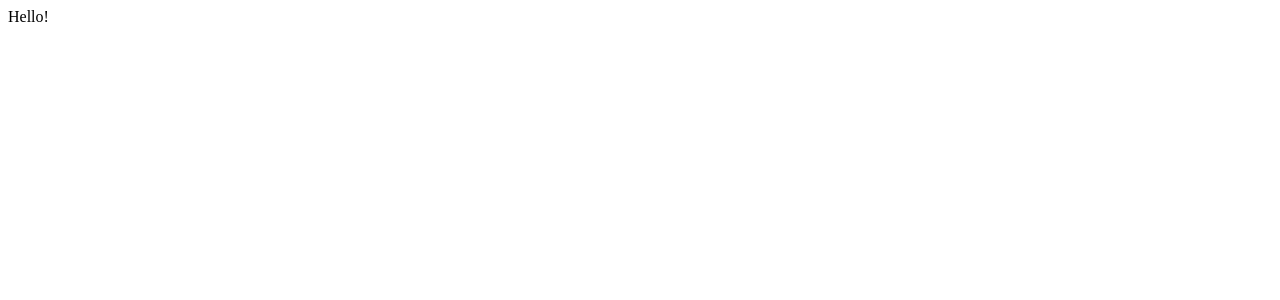
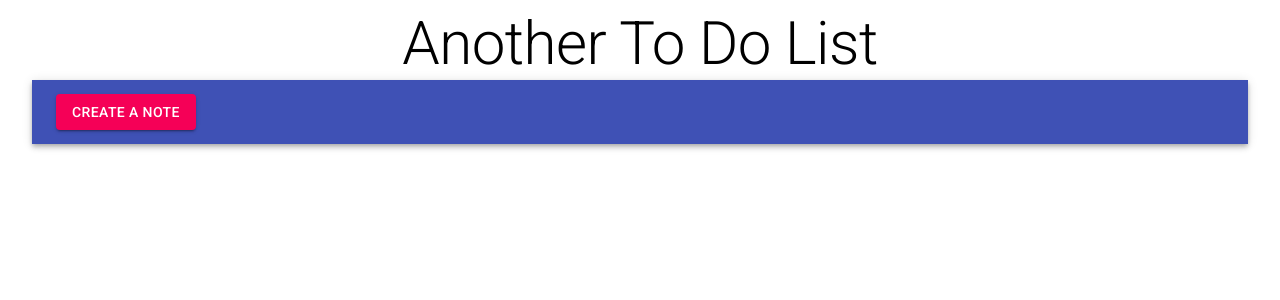
Before and after one commit to IvanciuVlad/another-to-do-app, a React (Create React App) app: page / in a window 1280 px wide. Shown: the top 300 px of the page. Built offline with nearby package versions, Linux system fonts and the light colour scheme.

Commit message:
Aded reducers

```diff
--- a/package.json
+++ b/package.json
@@ -3,10 +3,12 @@
   "version": "0.1.0",
   "private": true,
   "dependencies": {
+    "@material-ui/core": "^4.11.0",
     "@material-ui/icons": "^4.9.1",
     "@testing-library/jest-dom": "^4.2.4",
     "@testing-library/react": "^9.3.2",
     "@testing-library/user-event": "^7.1.2",
+    "lodash": "^4.17.20",
     "react": "^16.13.1",
     "react-dom": "^16.13.1",
     "react-scripts": "3.4.3"
@@ -31,5 +33,8 @@
       "last 1 firefox version",
       "last 1 safari version"
     ]
+  },
+  "devDependencies": {
+    "react-redux": "^7.2.1"
   }
 }
--- a/public/index.html
+++ b/public/index.html
@@ -26,7 +26,7 @@
       work correctly both with client-side routing and a non-root public URL.
       Learn how to configure a non-root public URL by running `npm run build`.
     -->
-    <title>React App</title>
+    <title>To Do List</title>
   </head>
   <body>
     <noscript>You need to enable JavaScript to run this app.</noscript>
--- a/src/App.js
+++ b/src/App.js
@@ -1,11 +1,29 @@
 import React from "react";
+import {Container, Typography, AppBar, Toolbar, Button} from '@material-ui/core';
+
 
 class App extends React.Component {
 
     render() {
         return (
             <div>
-                Hello!
+                <Container>
+                    <Typography align="center" variant="h2">
+                        Another To Do List
+                    </Typography>
+                </Container>
+                <Container id="menu">
+                    <AppBar position="static">
+                        <Toolbar>
+                            <Button variant="contained" color="secondary">
+                                Create a Note
+                            </Button>
+                        </Toolbar>
+                    </AppBar>
+                </Container>
+                <Container>
+
+                </Container>
             </div>
         );
     }
--- /dev/null
+++ b/src/actions.js
@@ -0,0 +1,5 @@
+import {ADD, UPDATE, DELETE} from "./actiontypes";
+
+export const addNote = (formValues) => {
+
+}
--- /dev/null
+++ b/src/actiontypes.js
@@ -0,0 +1,3 @@
+export const ADD_NOTE = 'ADD_NOTE';
+export const UPDATE_NOTE = 'UPDATE_NOTE';
+export const DELETE_NOTE = 'DELETE_NOTE';
--- a/src/index.js
+++ b/src/index.js
@@ -1,5 +1,20 @@
 import React from "react";
 import ReactDOM from "react-dom";
+import {Provider} from "react-redux";
+import {applyMiddleware, createStore, compose} from "redux";
+import reduxThunk from "redux-thunk";
+
 import App from "./App";
+import reducers from './reducers';
 
-ReactDOM.render(<App />, document.querySelector("#root"))
+const composeEnhancers = window.__REDUX_DEVTOOLS_EXTENSION_COMPOSE__ || compose;
+const store = createStore(
+    reducers,
+    composeEnhancers(applyMiddleware(reduxThunk))
+);
+
+ReactDOM.render(
+    <Provider store={store}>
+        <App/>
+    </Provider>,
+    document.querySelector("#root"))
--- /dev/null
+++ b/src/reducers.js
@@ -0,0 +1,15 @@
+import {ADD_NOTE, UPDATE_NOTE, DELETE_NOTE} from "./actiontypes";
+import _ from "lodash";
+
+export default (state = {}, action) => {
+    switch(action.type) {
+        case ADD_NOTE:
+            return {...state, [action.payload.id]: action.payload}
+        case UPDATE_NOTE:
+            return {...state, [action.payload.id]: action.payload}
+        case DELETE_NOTE:
+            return _.omit(state, action.payload);
+        default:
+            return state;
+    }
+}
```
Also changed, not shown: 1 other file (tests, documents, lock files or other folders).
